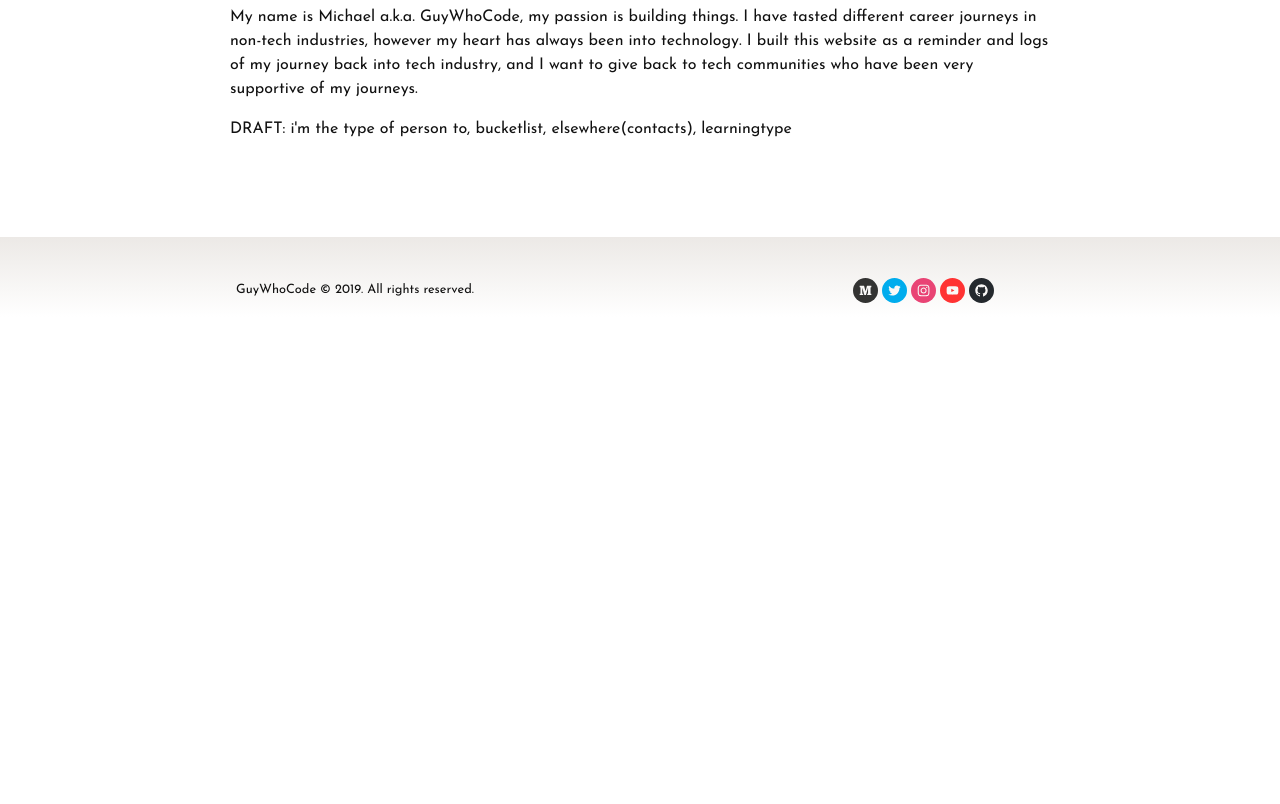
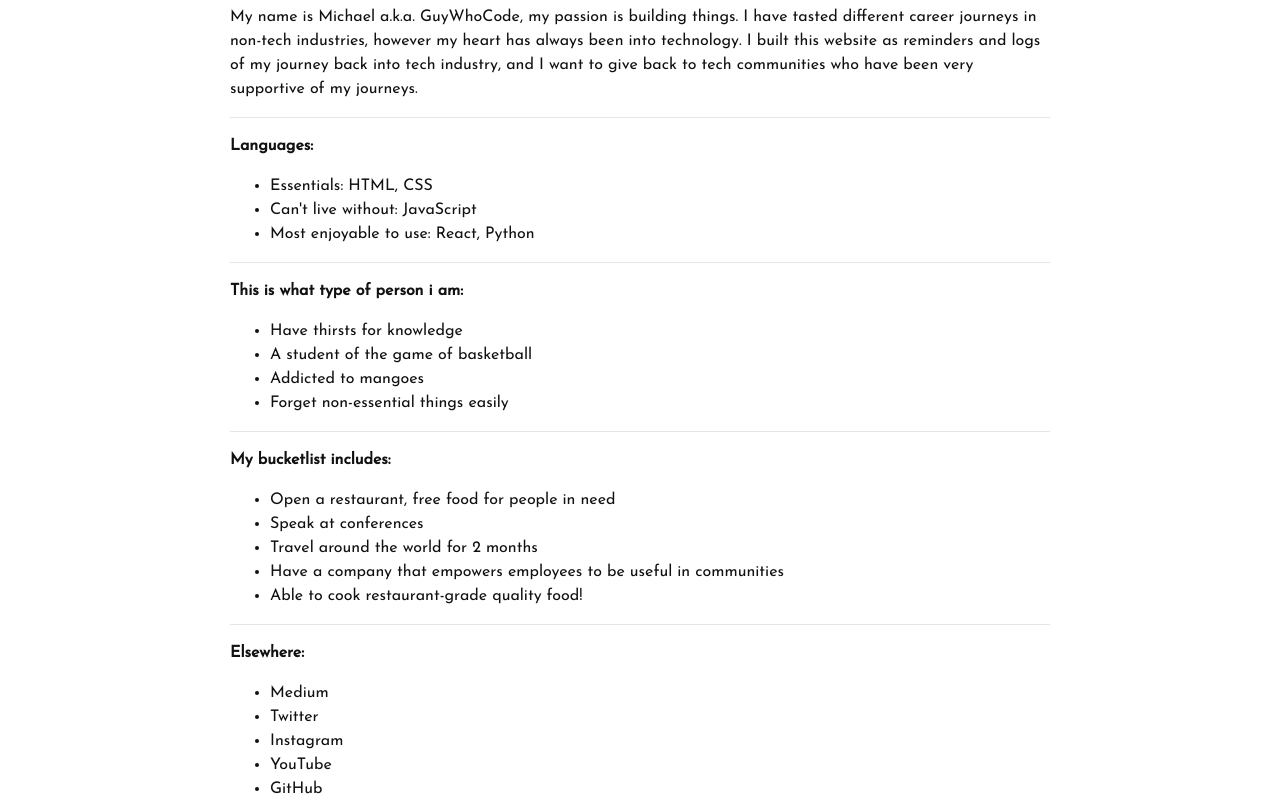
Before and after one commit to michaelisprihanto/guywhocode, a Gatsby site: page /about in a window 1280 px wide. Shown: the part 420-1224 px from the top of the page. Before the commit the page ends 800 px from the top, so only its background shows below. Built offline with nearby package versions, Linux system fonts and the light colour scheme; Gatsby itself is replaced by a stand-in of ours.

Commit message:
Finished about

```diff
--- a/src/pages/about.js
+++ b/src/pages/about.js
@@ -7,8 +7,40 @@ const AboutPage = () => {
     <Layout>
       <Jumbotron jumbotronTitle="I'm GuyWhoCode" jumbotronContent="About me." />
       <div className="container container-padding">
-        <p>My name is Michael a.k.a. GuyWhoCode, my passion is building things. I have tasted different career journeys in non-tech industries, however my heart has always been into technology. I built this website as a reminder and logs of my journey back into tech industry, and I want to give back to tech communities who have been very supportive of my journeys.</p>
-        <p>DRAFT: i'm the type of person to, bucketlist, elsewhere(contacts), learningtype</p>
+        <p>My name is Michael a.k.a. GuyWhoCode, my passion is building things. I have tasted different career journeys in non-tech industries, however my heart has always been into technology. I built this website as reminders and logs of my journey back into tech industry, and I want to give back to tech communities who have been very supportive of my journeys.</p>
+        <hr />
+        <p><strong>Languages:</strong></p>
+        <ul>
+          <li>Essentials: HTML, CSS</li>
+          <li>Can't live without: JavaScript</li>
+          <li>Most enjoyable to use: React, Python</li>
+        </ul>
+        <hr />
+        <p><strong>This is what type of person i am:</strong></p>
+        <ul>
+          <li>Have thirsts for knowledge</li>
+          <li>A student of the game of basketball</li>
+          <li>Addicted to mangoes</li>
+          <li>Forget non-essential things easily</li>
+        </ul>
+        <hr />
+        <p><strong>My bucketlist includes:</strong></p>
+        <ul>
+          <li>Open a restaurant, free food for people in need</li>
+          <li>Speak at conferences</li>
+          <li>Travel around the world for 2 months</li>
+          <li>Have a company that empowers employees to be useful in communities</li>
+          <li>Able to cook restaurant-grade quality food!</li>
+        </ul>
+        <hr />
+        <p><strong>Elsewhere:</strong></p>
+        <ul>
+          <li>Medium</li>
+          <li>Twitter</li>
+          <li>Instagram</li>
+          <li>YouTube</li>
+          <li>GitHub</li>
+        </ul>
       </div>
     </Layout>
   )
```
